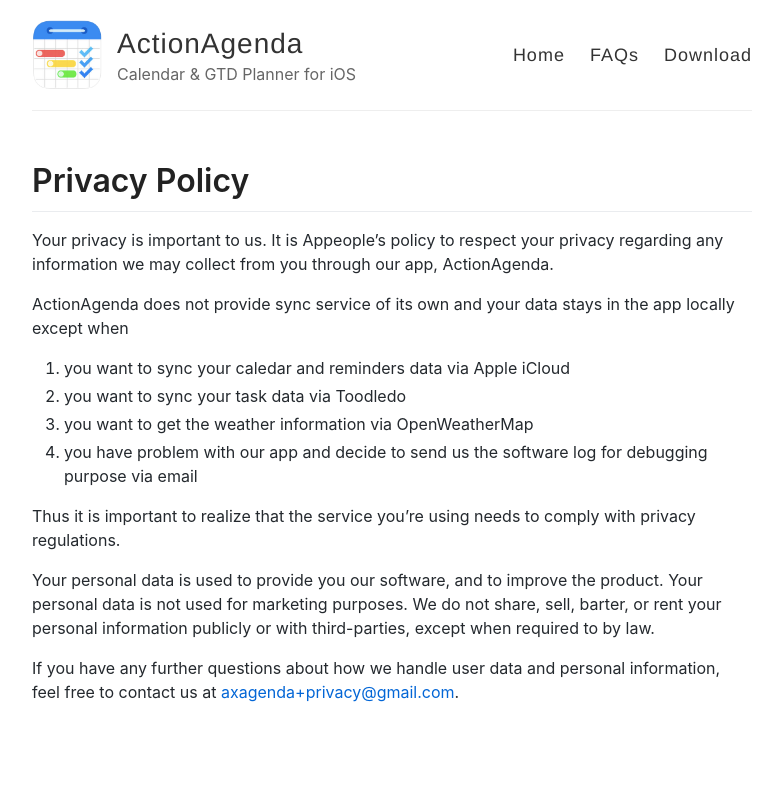
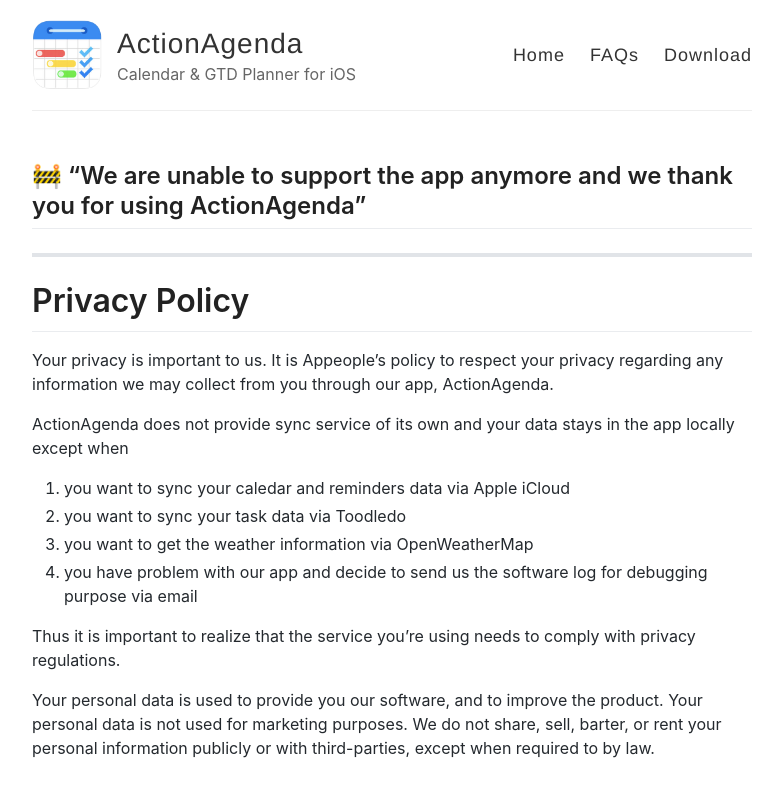
Before and after one commit to actionagenda/actionagenda, a Jekyll site: the page built from privacy.md, in a window 1280 px wide. Shown: the top 797 px of the page, without its empty margins (248-1031 px from the left). Built offline with Jekyll 4.4.1, drawn with Linux system fonts in a browser that asks for light colours.

Commit message:
Update privacy.md

```diff
--- a/privacy.md
+++ b/privacy.md
@@ -3,6 +3,9 @@ layout: page
 title: Privacy
 permalink: /privacy/
 ---
+
+## 🚧 "We are unable to support the app anymore and we thank you for using ActionAgenda"
+-------
 
 # Privacy Policy
 
@@ -18,5 +21,3 @@ ActionAgenda does not provide sync service of its own and your data stays in the
 Thus it is important to realize that the service you’re using needs to comply with privacy regulations.
 
 Your personal data is used to provide you our software, and to improve the product. Your personal data is not used for marketing purposes. We do not share, sell, barter, or rent your personal information publicly or with third-parties, except when required to by law.
-
-If you have any further questions about how we handle user data and personal information, feel free to contact us at [axagenda+privacy@gmail.com](mailto:axagenda+privacy@gmail.com).
```
